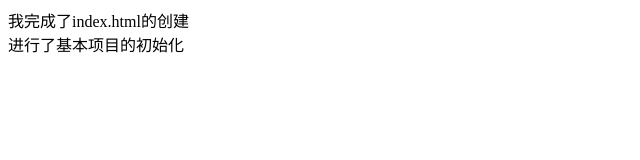
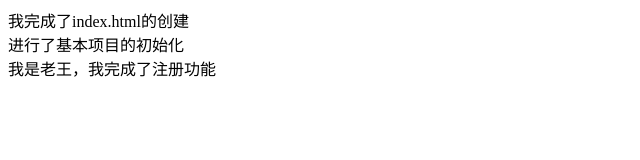
Before and after one commit to Alex-Gdd/first, a plain HTML site: page index.html in a window 1280 px wide. Shown: the whole page, without its empty margins (0-640 px from the left). Drawn offline with Linux system fonts and the light colour scheme.

Commit message:
我是老王，我完成了注册

```diff
--- a/index.html
+++ b/index.html
@@ -9,5 +9,7 @@
 <body>
   <div>我完成了index.html的创建</div>
   <div>进行了基本项目的初始化</div>
+
+  <div>我是老王，我完成了注册功能</div>
 </body>
 </html>
--- /dev/null
+++ b/register.js
@@ -0,0 +1 @@
+console.log('这是注册功能');
```
